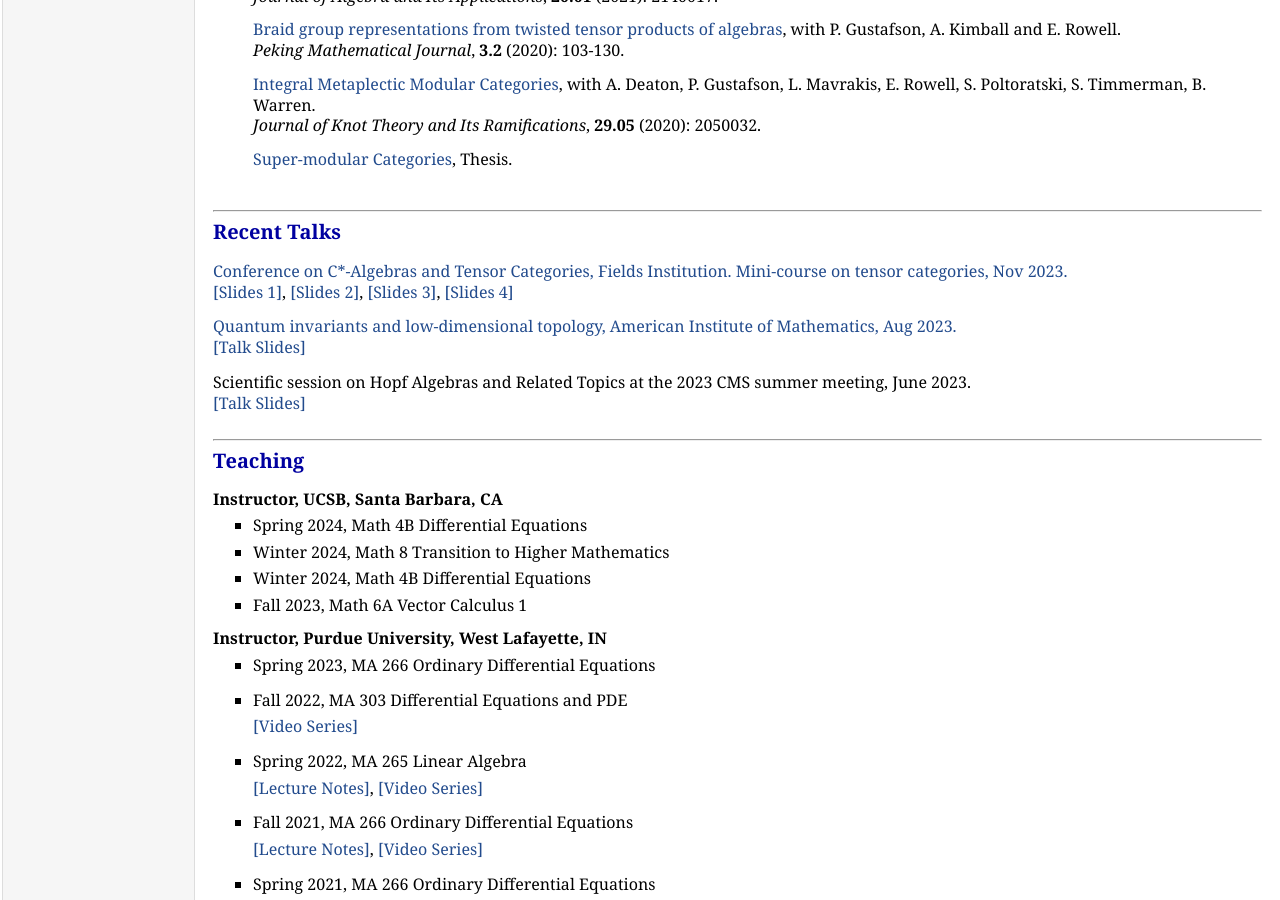
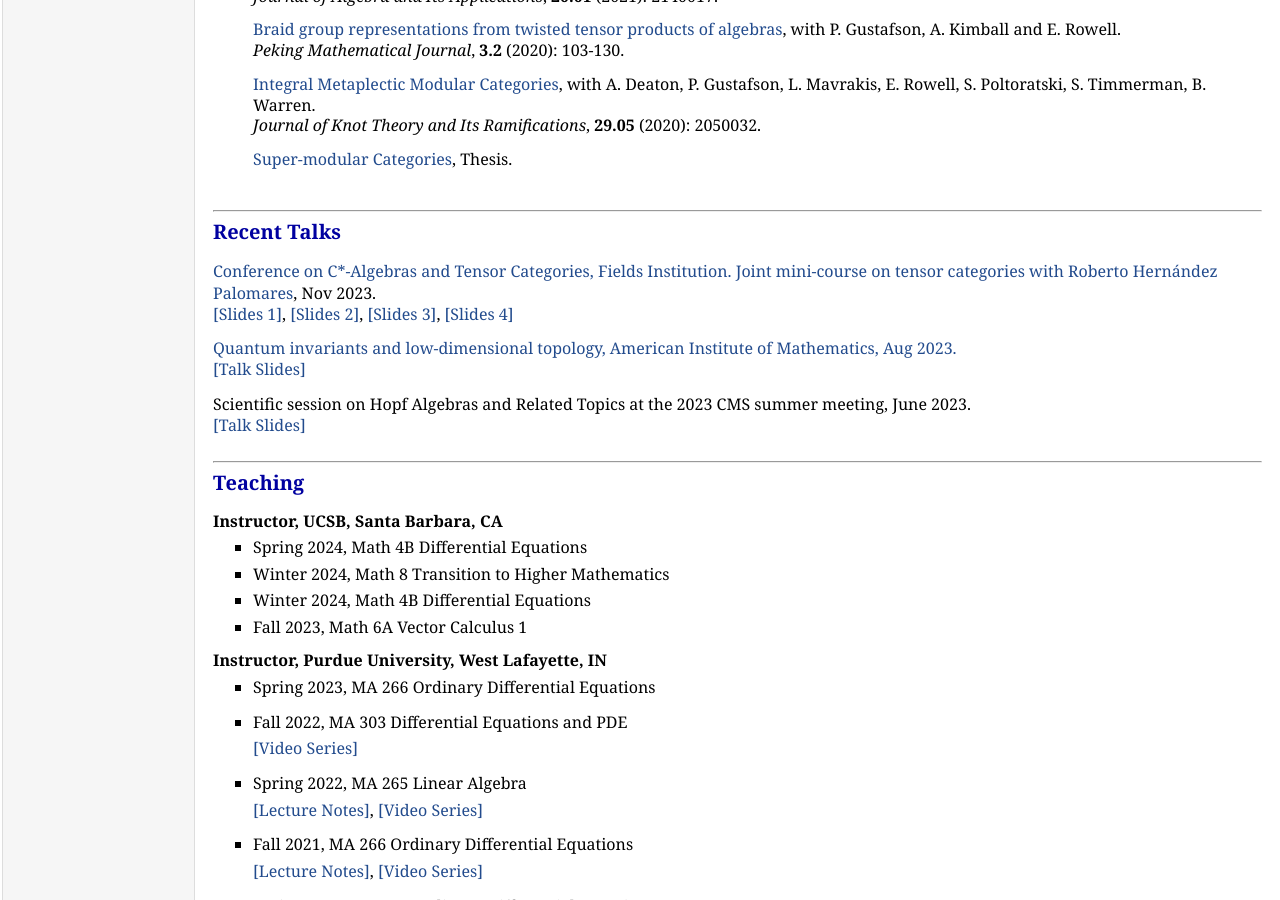
Before and after one commit to zhangqing2513/zhangqing2513.github.io, a Jekyll site: the page index.html, which Jekyll copies as it is, in a window 1280 px wide and 900 px high, scrolled down 1037 px. Built offline with Jekyll 4.4.1, drawn with Linux system fonts in a browser that asks for light colours.

Commit message:
Update index.html

```diff
--- a/index.html
+++ b/index.html
@@ -79,7 +79,7 @@
 </div>
             <h2 id='service'><hr><a name="talks"></a>Recent Talks</h2>
 
-            <a href="http://www.fields.utoronto.ca/activities/23-24/tensor" target="_blank" rel="noopener">Conference on C*-Algebras and Tensor Categories, Fields Institution. Mini-course on tensor categories, Nov 2023.&nbsp;</a>
+           <a href="http://www.fields.utoronto.ca/activities/23-24/tensor" target="_blank" rel="noopener">Conference on C*-Algebras and Tensor Categories, Fields Institution. Joint mini-course on tensor categories with <a href="https://www.math.uwaterloo.ca/~r5hernan/" target="_blank" rel="noopener">Roberto Hernández Palomares</a>, Nov 2023.&nbsp;</a>
 <p><a href="https://github.com/zhangqing2513/zhangqing2513.github.io/blob/f2361957e3aed1d17447c75851f87d5a7d3f5bc0/TCMonday.pdf" target="_blank" rel="noopener"> [Slides 1]</a>, <a href="https://github.com/zhangqing2513/zhangqing2513.github.io/TCTuesday.pdf" target="_blank" rel="noopener"> [Slides 2]</a>, <a href="https://github.com/zhangqing2513/zhangqing2513.github.io/TCWednesday.pdf" target="_blank" rel="noopener"> [Slides 3]</a>, <a href="https://github.com/zhangqing2513/zhangqing2513.github.io/TCThursday.pdf" target="_blank" rel="noopener"> [Slides 4]</a></p>
 
 <a href="https://aimath.org/pastworkshops/quantumlowdimtop.html" target="_blank" rel="noopener">Quantum invariants and low-dimensional topology, American Institute of Mathematics, Aug 2023. &nbsp;</a>
```
